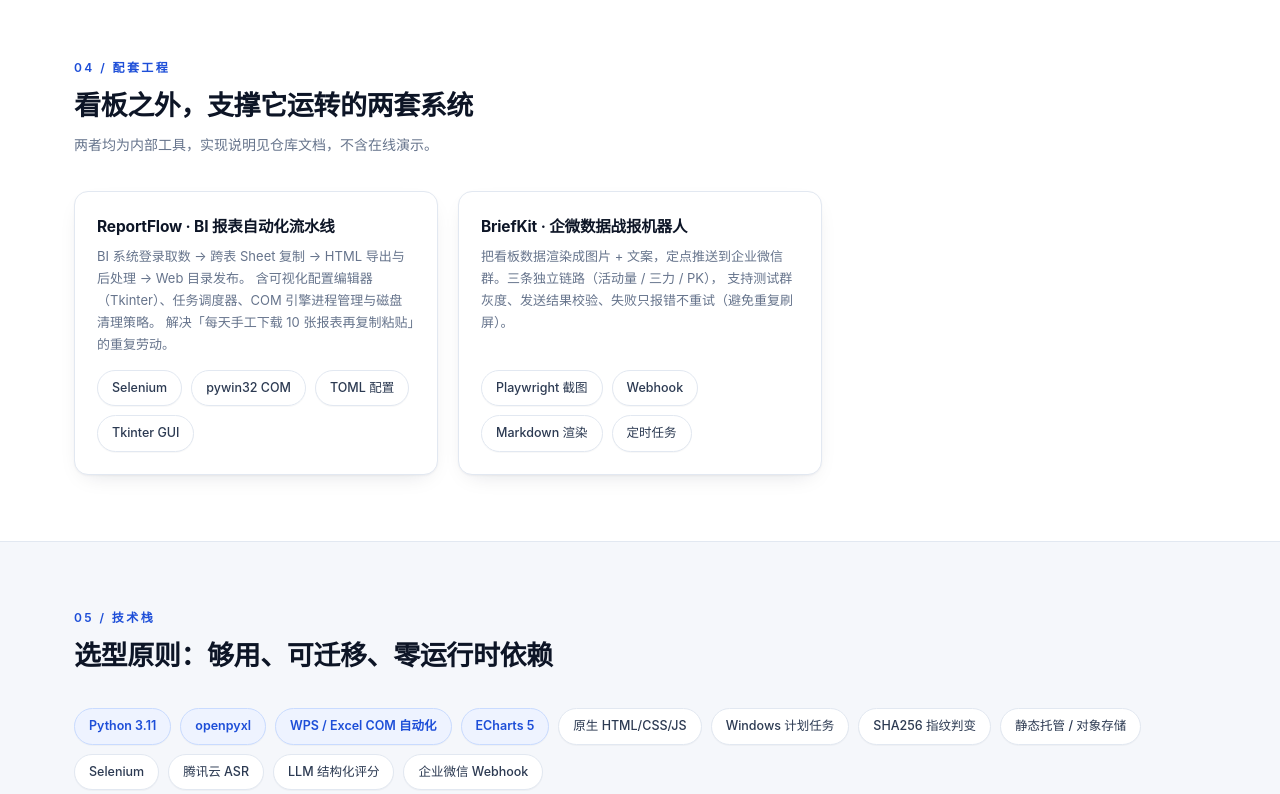
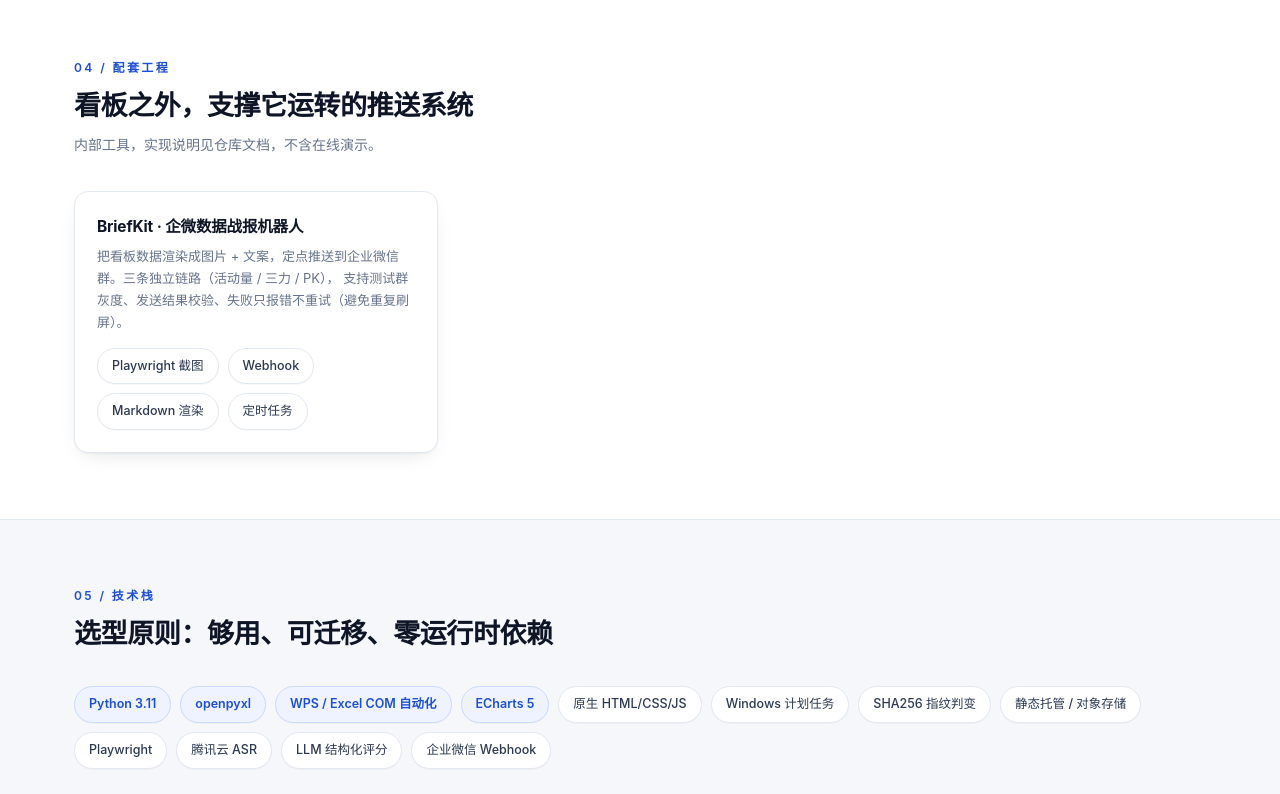
Before and after one commit to xie-zh/hz-sales-dashboard, a plain HTML site: page index.html in a window 1280 px wide. Shown: the part 3760-4554 px from the top of the page. Drawn offline with Linux system fonts and the light colour scheme.

Commit message:
fix: 移除第三方署名代码（ReportFlow / DGGReportHub）
该套报表工具的源码署名为他人，不属于本人成果，保留在公开仓库中会造成版权与署名问题。
本次一并删除：
- modules/reportflow/ 全部 19 个文件
- README「三个子系统」章节、目录树与简历中的对应项目段
- 首页配套工程卡片与技能栏中的 Selenium（本项目实际用 Playwright）

保留：SalesPulse Dashboard（src/ + demo/）、BriefKit（modules/briefkit）。

```diff
--- a/index.html
+++ b/index.html
@@ -457,23 +457,11 @@
   <div class="wrap">
     <div class="sec-head">
       <span class="sec-no">04 / 配套工程</span>
-      <h2>看板之外，支撑它运转的两套系统
-        <small>两者均为内部工具，实现说明见仓库文档，不含在线演示。</small>
+      <h2>看板之外，支撑它运转的推送系统
+        <small>内部工具，实现说明见仓库文档，不含在线演示。</small>
       </h2>
     </div>
     <div class="grid">
-      <div class="card" style="cursor:default">
-        <div class="card-body" style="padding:22px">
-          <h3>ReportFlow · BI 报表自动化流水线</h3>
-          <p>BI 系统登录取数 → 跨表 Sheet 复制 → HTML 导出与后处理 → Web 目录发布。
-             含可视化配置编辑器（Tkinter）、任务调度器、COM 引擎进程管理与磁盘清理策略。
-             解决「每天手工下载 10 张报表再复制粘贴」的重复劳动。</p>
-          <div class="stack" style="margin-top:14px">
-            <span class="chip">Selenium</span><span class="chip">pywin32 COM</span>
-            <span class="chip">TOML 配置</span><span class="chip">Tkinter GUI</span>
-          </div>
-        </div>
-      </div>
       <div class="card" style="cursor:default">
         <div class="card-body" style="padding:22px">
           <h3>BriefKit · 企微数据战报机器人</h3>
@@ -505,7 +493,7 @@
       <span class="chip">Windows 计划任务</span>
       <span class="chip">SHA256 指纹判变</span>
       <span class="chip">静态托管 / 对象存储</span>
-      <span class="chip">Selenium</span>
+      <span class="chip">Playwright</span>
       <span class="chip">腾讯云 ASR</span>
       <span class="chip">LLM 结构化评分</span>
       <span class="chip">企业微信 Webhook</span>
```
Also changed, not shown: 3 other files.
